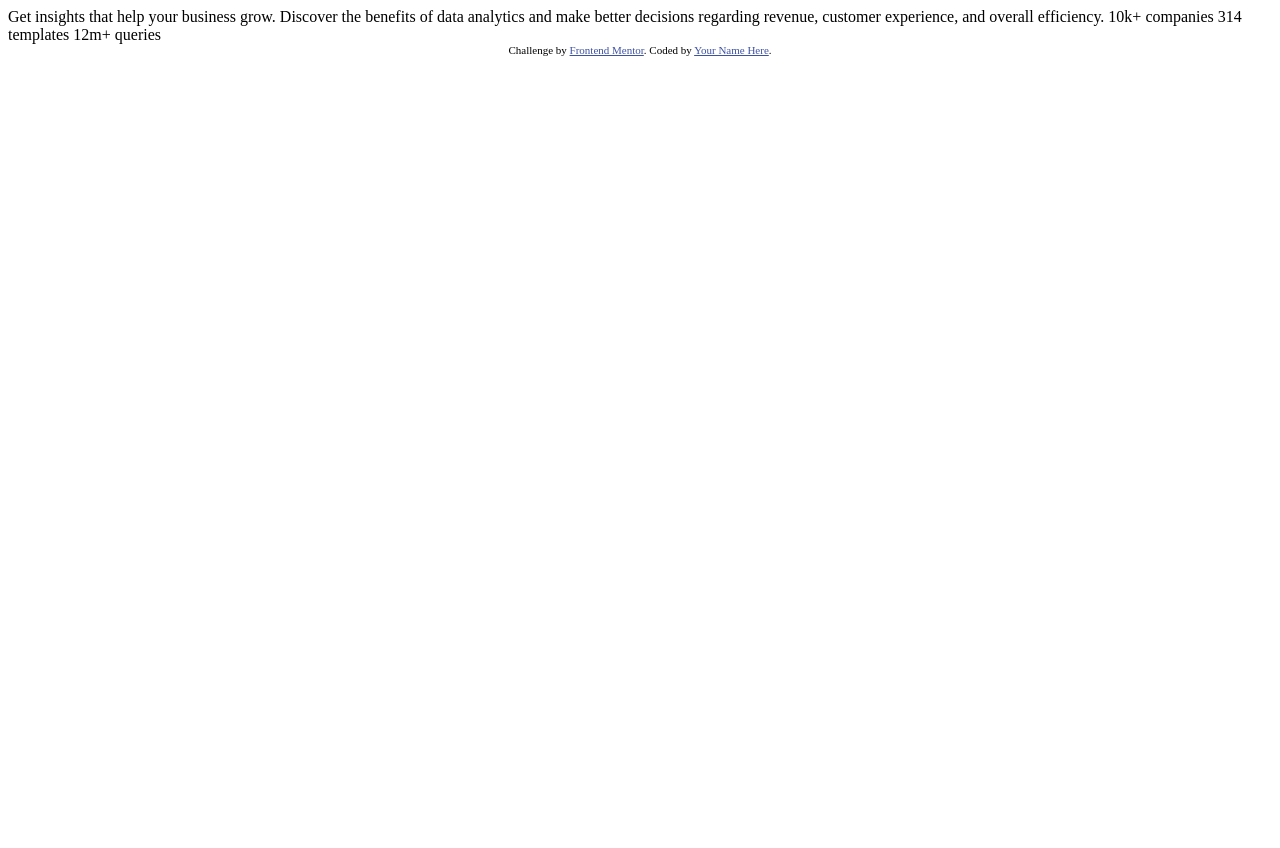
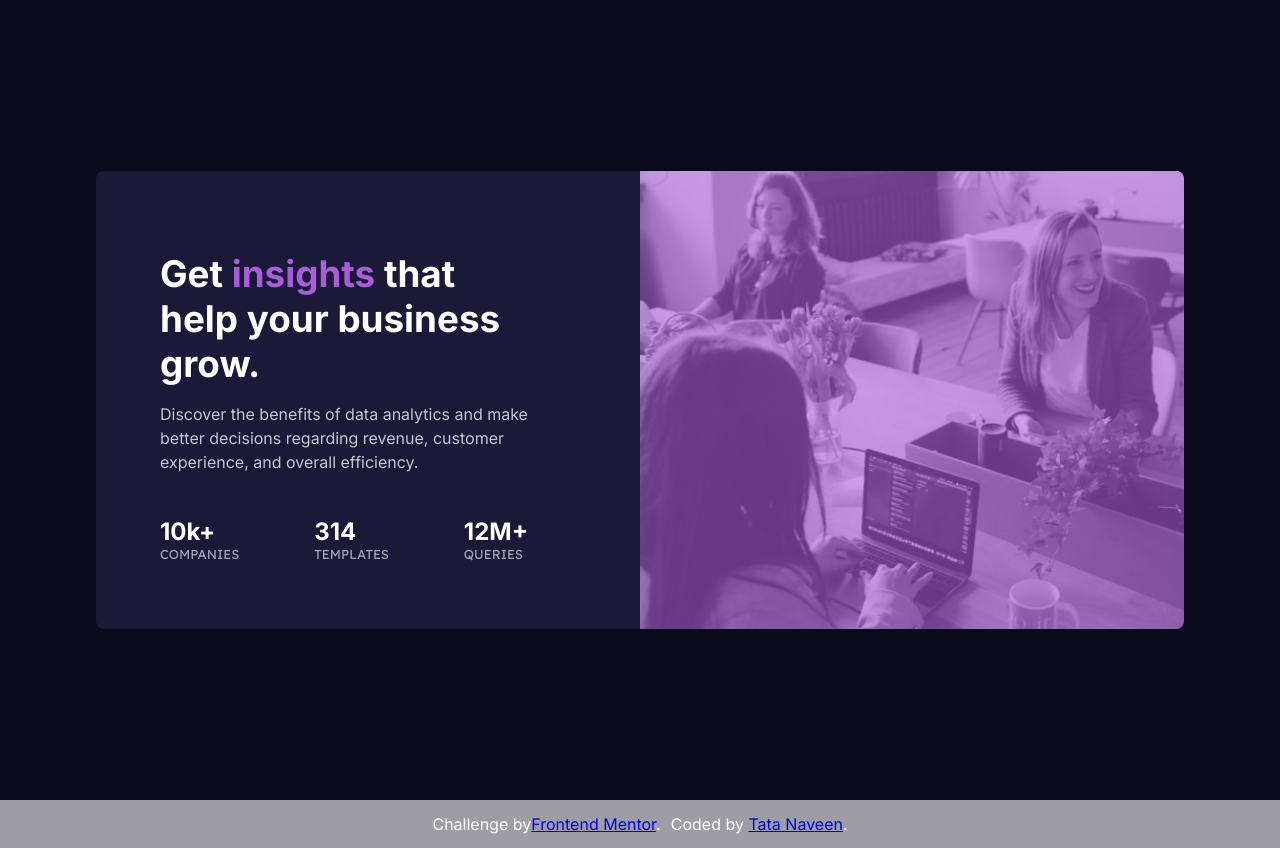
Before and after one commit to inaveentata/stats-preview-card-component, a plain HTML site: page index.html in a window 1280 px wide. Before the commit the page ends 800 px from the top, so only its background shows below. Drawn offline with Linux system fonts and the light colour scheme.

Commit message:
Added sass style sheet

```diff
--- /dev/null
+++ b/css/style.scss
@@ -0,0 +1,136 @@
+@import url("https://fonts.googleapis.com/css2?family=Inter:wght@400;700&family=Lexend+Deca&display=swap");
+
+* {
+  margin: 0;
+  padding: 0;
+  box-sizing: border-box;
+}
+
+body {
+  font-family: "Inter", sans-serif;
+  background-color: hsl(233, 47%, 7%);
+  color: hsl(0, 0%, 100%);
+}
+
+main {
+  min-height: 100vh;
+  display: grid;
+  align-items: center;
+  place-items: center;
+
+  section {
+    background-color: hsl(244, 38%, 16%);
+    width: 85vw;
+    // max-width: 21rem;
+    max-width: 1170px;
+    border-radius: 0.5rem;
+    overflow: hidden;
+    display: grid;
+    grid-template-columns: 1fr 1fr;
+
+    .img-container {
+      position: relative;
+      order: 2;
+
+      .image {
+        background-image: url("../images/image-header-mobile.jpg");
+        background-position: center;
+        background-size: cover;
+        background-repeat: no-repeat;
+        height: 100%;
+      }
+
+      .overlay {
+        background-color: hsla(277, 64%, 61%, 0.6);
+        position: absolute;
+        height: 100%;
+        width: 100%;
+        top: 0;
+        right: 0;
+        bottom: 0;
+        left: 0;
+      }
+    }
+
+    .info-container {
+      padding: 5rem 7rem 3rem 4rem;
+      text-align: left;
+
+      h1 {
+        font-size: 2.3rem;
+
+        span {
+          color: hsl(277, 64%, 61%);
+        }
+      }
+
+      .main-text {
+        color: hsla(0, 0%, 100%, 0.75);
+        padding: 1rem 0 1.5rem 0;
+        line-height: 1.5;
+      }
+
+      div {
+        padding: 0.6rem 0;
+        p {
+          font-family: "Lexend Deca", sans-serif;
+          text-transform: uppercase;
+          color: hsla(0, 0%, 100%, 0.6);
+          font-size: 13px;
+        }
+      }
+    }
+  }
+
+  .stats-container {
+    display: flex;
+    justify-content: space-between;
+  }
+}
+
+footer {
+  background-color: hsla(0, 0%, 100%, 0.6);
+  height: 3rem;
+  display: flex;
+  align-items: center;
+  justify-content: center;
+
+  p + p {
+    margin-left: 10px;
+  }
+}
+
+@media screen and (max-width: 600px) {
+  main {
+    section {
+      grid-template-columns: 1fr;
+
+      .img-container {
+        order: 0;
+        .image {
+          height: 15rem;
+        }
+      }
+
+      .info-container{
+        padding: 2rem;
+        text-align: center;
+
+        h1{
+            font-size: 1.8rem;
+        }
+
+      }
+
+      .stats-container {
+        display: block;
+      }
+    }
+  }
+
+  footer {
+    flex-direction: column;
+    height: 6rem;
+    padding: 1rem 0;
+  }
+}
--- a/index.html
+++ b/index.html
@@ -1,33 +1,65 @@
 <!DOCTYPE html>
 <html lang="en">
-<head>
-  <meta charset="UTF-8">
-  <meta name="viewport" content="width=device-width, initial-scale=1.0"> <!-- displays site properly based on user's device -->
+  <head>
+    <meta charset="UTF-8" />
+    <meta name="viewport" content="width=device-width, initial-scale=1.0" />
+    <!-- displays site properly based on user's device -->
 
-  <link rel="icon" type="image/png" sizes="32x32" href="./images/favicon-32x32.png">
+    <link
+      rel="icon"
+      type="image/png"
+      sizes="32x32"
+      href="./images/favicon-32x32.png"
+    />
+    <link rel="stylesheet" href="/css/style.css" />
 
-  <title>Frontend Mentor | Stats preview card component</title>
+    <title>Frontend Mentor | Stats preview card component</title>
+  </head>
+  <body>
+    <main>
+      <section>
+        <div class="img-container">
+          <div class="image"></div>
+          <div class="overlay"></div>
+        </div>
+        <div class="info-container">
+          <h1>Get <span>insights</span> that help your business grow.</h1>
+          <p class="main-text">
+            Discover the benefits of data analytics and make better decisions
+            regarding revenue, customer experience, and overall efficiency.
+          </p>
+          <div class="stats-container">
+            <div>
+              <h2>10k+</h2>
+              <p>companies</p>
+            </div>
+            <div>
+              <h2>314</h2>
+              <p>templates</p>
+            </div>
+            <div>
+              <h2>12M+</h2>
+              <p>queries</p>
+            </div>
+          </div>
+        </div>
+      </section>
+    </main>
 
-  <!-- Feel free to remove these styles or customise in your own stylesheet 👍 -->
-  <style>
-    .attribution { font-size: 11px; text-align: center; }
-    .attribution a { color: hsl(228, 45%, 44%); }
-  </style>
-</head>
-<body>
+    <footer class="attribution">
+      Challenge by
+      <p>
 
-  Get insights that help your business grow.
-
-  Discover the benefits of data analytics and make better decisions regarding revenue, customer
-  experience, and overall efficiency.
-
-  10k+ companies
-  314 templates
-  12m+ queries
-
-  <div class="attribution">
-    Challenge by <a href="https://www.frontendmentor.io?ref=challenge" target="_blank">Frontend Mentor</a>.
-    Coded by <a href="#">Your Name Here</a>.
-  </div>
-</body>
+        <a href="https://www.frontendmentor.io?ref=challenge" target="_blank"
+        >Frontend Mentor</a
+        >.
+      </p>
+      <p>
+        Coded by
+        <a href="https://www.github.com/inaveentata" target="_blank"
+          >Tata Naveen</a
+        >.
+      </p>
+    </footer>
+  </body>
 </html>
```
Also changed, not shown: css/style.css (added), 4 other files.
